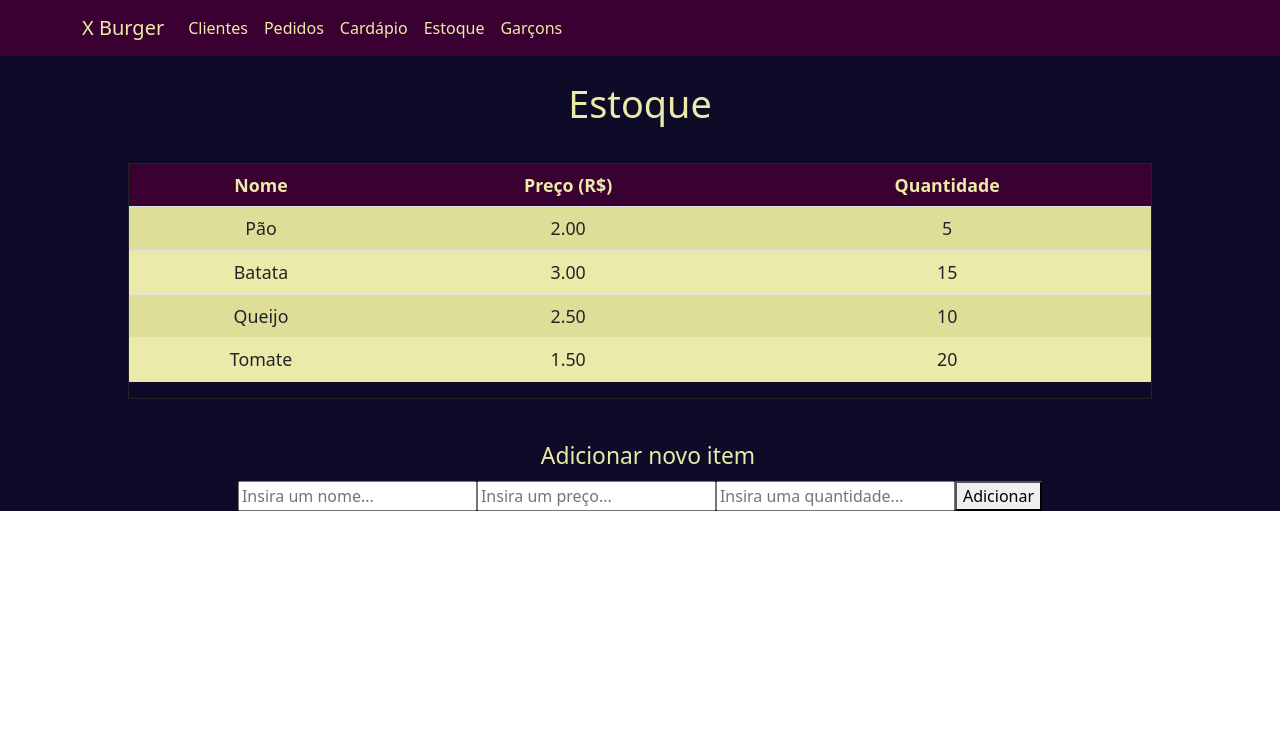
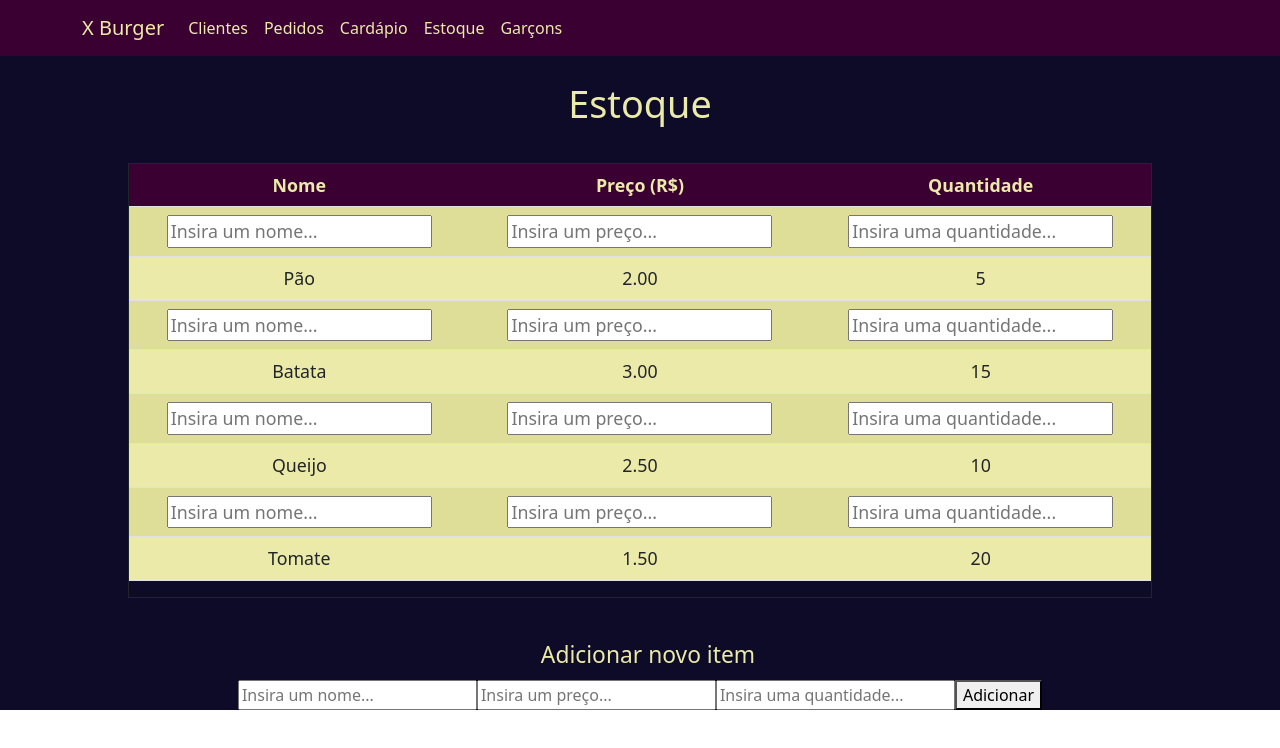
Before and after one commit to ENGVGR/Sistema-de-restaurante, a React (Create React App) app: page /stock in a window 1280 px wide. Shown: the top 748 px of the page. Built offline with nearby package versions, Linux system fonts and the light colour scheme.

Commit message:
2 row editable readOnly

```diff
--- a/src/pages/stock/index.js
+++ b/src/pages/stock/index.js
@@ -60,6 +60,7 @@ export default function Stock(): any {
         </span>
       </div>
       <div className="stock-table">
+        <form>
           <ReactBootStrap.Table
             striped
             boardered
@@ -75,14 +76,44 @@ export default function Stock(): any {
             </thead>
             <tbody>
               {items.map((item) => (
-              <tr>
+                <>
+                  <tr className="stock-table-striped-editable">
+                    <td>
+                      <input
+                        type="text"
+                        name="nome"
+                        required="required"
+                        placeholder="Insira um nome..."
+                      />
+                    </td>
+                    <td>
+                      <input
+                        type="number"
+                        step="0.01"
+                        name="preco"
+                        required="required"
+                        placeholder="Insira um preço..."
+                      />
+                    </td>
+                    <td>
+                      <input
+                        type="number"
+                        name="quantidade"
+                        required="required"
+                        placeholder="Insira uma quantidade..."
+                      />
+                    </td>
+                  </tr>
+                  <tr className="stock-table-striped-readOnly">
                     <td>{item.nome}</td>
                     <td>{item.preco.toFixed(2)}</td>
                     <td>{item.quantidade}</td>
                   </tr>
+                </>
               ))}
             </tbody>
           </ReactBootStrap.Table>
+        </form>
       </div>
       <div className="stock-subtitle">
         <span className="stock-subtitle__span">Adicionar novo item</span>
```
Lines whose indentation alone changed are shown as unchanged.
